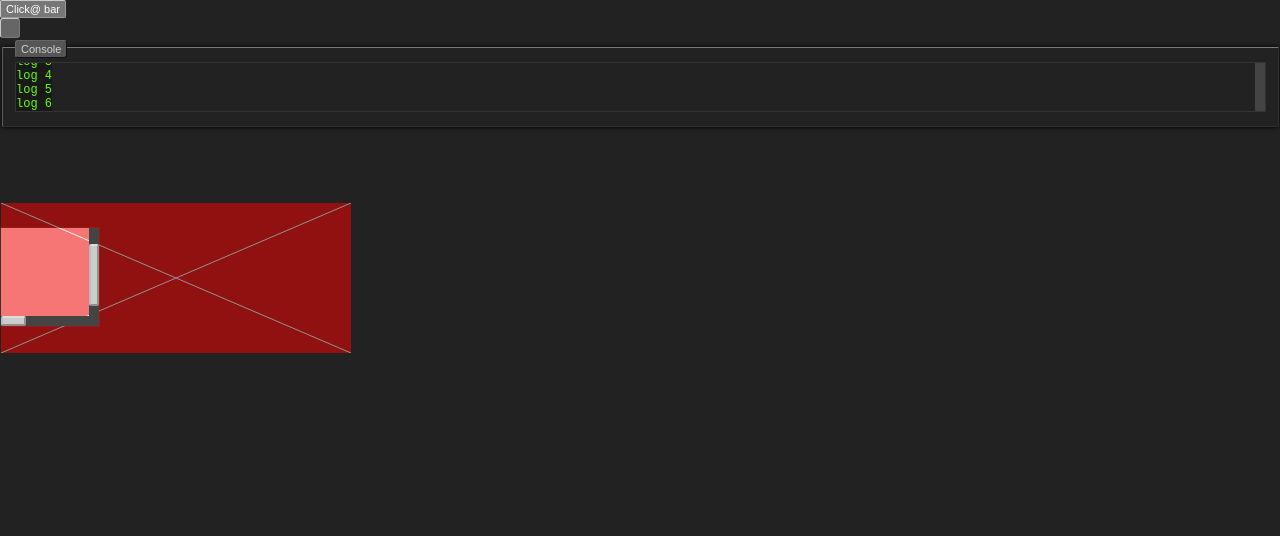
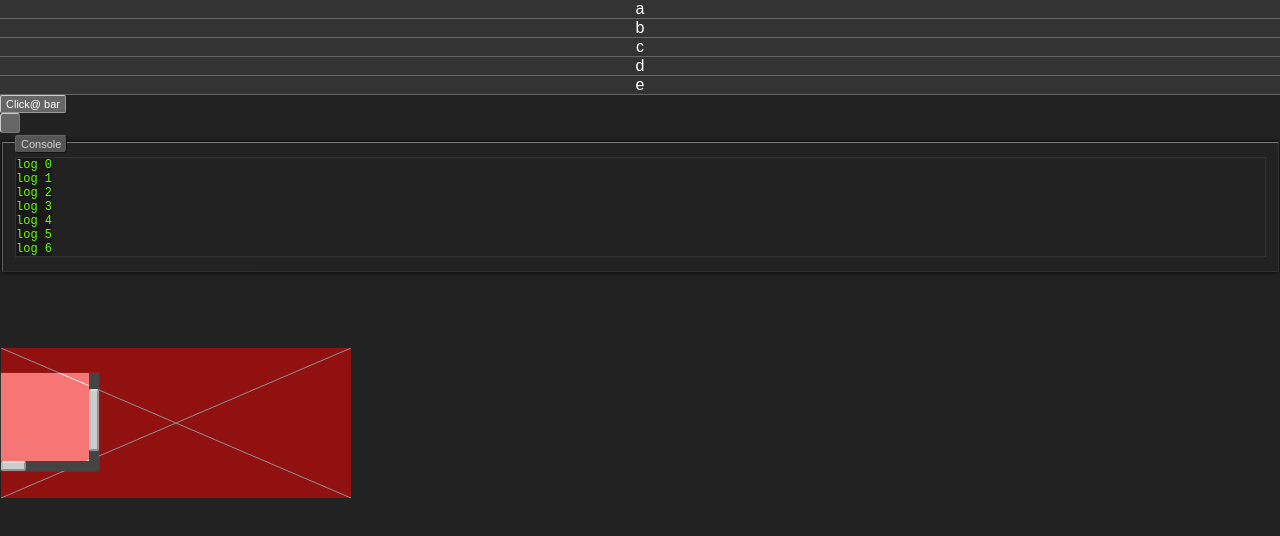
Before and after one commit to dragonworx/feather, a SvelteKit app: page / in a window 1280 px wide. Shown: the top 536 px of the page. Built offline with nearby package versions, Linux system fonts and the light colour scheme.

Commit message:
wip list

```diff
--- a/package.json
+++ b/package.json
@@ -15,8 +15,8 @@
 		"check:watch": "svelte-kit sync && svelte-check --tsconfig ./tsconfig.json --watch",
 		"lint": "prettier --plugin-search-dir . --check . && eslint .",
 		"format": "prettier --plugin-search-dir . --write .",
-		"sass": "node-sass src/sass -o src/css",
-		"sass:dev": "yarn sass && node-sass src/sass -o src/css --watch src/sass/theme.scss:dist/css/theme.css",
+		"sass:prod": "node-sass src/sass -o src/css",
+		"sass": "yarn sass:prod && node-sass src/sass -o src/css --watch src/sass/theme.scss:dist/css/theme.css",
 		"test": "jest",
 		"test:watch": "jest --watch"
 	},
--- a/src/css/components/list.css
+++ b/src/css/components/list.css
@@ -1 +1,3 @@
-/* List */
+:root {
+  --scroll-bar-size: 10px;
+  --scroll-view-transition: 150ms ease-out; }
--- a/src/css/theme.css
+++ b/src/css/theme.css
@@ -1,5 +1,9 @@
 /* Button */
 /* Checkbox */
+:root {
+  --scroll-bar-size: 10px;
+  --scroll-view-transition: 150ms ease-out; }
+
 :root {
   --scroll-bar-size: 10px;
   --scroll-view-transition: 150ms ease-out; }
@@ -160,3 +164,19 @@
     transition: top var(--scroll-view-transition), left var(--scroll-view-transition), width var(--scroll-view-transition), height var(--scroll-view-transition); }
   .scrollview content.no-transition {
     transition: none; }
+
+.list {
+  list-style: none;
+  padding: 0;
+  margin: 0;
+  width: 100%;
+  background: #333;
+  user-select: none; }
+  .list li {
+    width: 100%;
+    border-bottom: 1px solid #666; }
+  .list .drag-target {
+    background: blue;
+    position: fixed;
+    top: 0;
+    left: 0; }
--- /dev/null
+++ b/src/lib/components/list.svelte
@@ -0,0 +1,36 @@
+<script lang="ts">
+    import SimpleListItem from './simpleListItem.svelte';
+    import {drag, type DraggableEvent} from '$lib/actions/drag';
+
+    export let component = SimpleListItem;
+    export let list: any[];
+
+    let dragTarget: HTMLElement;
+    let dragOriginX = 0;
+    let dragOriginY = 0;
+
+    function onDragStart(e: CustomEvent<DraggableEvent>) {
+        const {sourceEvent} = e.detail;
+        const {target, clientX, clientY} = sourceEvent;
+        dragTarget = target as HTMLElement;
+        // determine offset from mouse to target
+        const bounds = dragTarget.getBoundingClientRect();
+        dragOriginX = clientX - bounds.left;
+        dragOriginY = clientY - bounds.top;
+        console.log('drag start', dragTarget.textContent, dragOriginX, dragOriginY);
+        dragTarget.classList.add('drag-target');
+    }
+
+    function onDragMove(e: CustomEvent<DraggableEvent>) {
+        if (dragTarget) {
+            const {clientY} = e.detail.sourceEvent;
+            dragTarget.style.transform = `translate(0px, ${clientY - dragOriginY}px)`;
+        }
+    }
+</script>
+
+<ul class="list" use:drag on:drag-start={onDragStart} on:drag-move={onDragMove}>
+    {#each list as item}
+    <svelte:component this={component} item={item} />
+    {/each}
+</ul>
--- /dev/null
+++ b/src/lib/components/simpleListItem.svelte
@@ -0,0 +1,14 @@
+<script lang="ts">
+    export let item: string;
+</script>
+
+<li>{item}</li>
+
+<style>
+    li {
+        display: flex;
+        align-items: center;
+        justify-content: center;
+        font-family: sans-serif;
+    }
+</style>
--- a/src/routes/+page.svelte
+++ b/src/routes/+page.svelte
@@ -6,6 +6,7 @@
 	import Checkbox from '../lib/components/checkbox.svelte';
 	import Accordion from '../lib/components/accordion.svelte';
 	import ScrollView from '../lib/components/scrollview.svelte';
+	import List from '../lib/components/list.svelte';
 	import Debug from '../lib/components/debug.svelte';
 	import Console, { type LogFunction } from '../lib/components/console.svelte';
 
@@ -35,6 +36,8 @@
 
 <!-- svelte-ignore a11y-no-static-element-interactions -->
 <App>
+	<List list={['a', 'b', 'c', 'd', 'e']} />
+
 	<Button
 		on:click={() => {
 			store.foo = 12;
@@ -46,7 +49,7 @@
 	<Checkbox isChecked={false} />
 
 	<Accordion title="Console">
-		<ScrollView height={50} {offsetY} autoScrollTo={'bottom'}>
+		<ScrollView height={100} {offsetY} autoScrollTo={'bottom'}>
 			<Console bind:log />
 		</ScrollView>
 	</Accordion>
@@ -65,6 +68,8 @@
 			<Debug width={w} height={h} />
 		</ScrollView>
 	</div>
+
+
 </App>
 
 <style>
--- /dev/null
+++ b/src/sass/components/list.scss
@@ -0,0 +1,22 @@
+@import "../shared/vars.scss";
+
+@mixin list {
+    list-style: none;
+    padding: 0;
+    margin: 0;
+    width: 100%;
+    background: #333;
+    user-select: none;
+
+    li {
+        width: 100%;
+        border-bottom: 1px solid #666;
+    }
+
+    .drag-target {
+        background: blue;
+        position: fixed;
+        top: 0;
+        left: 0;
+    }
+}
--- a/src/sass/theme.scss
+++ b/src/sass/theme.scss
@@ -5,6 +5,7 @@
 @import 'components/accordion';
 @import 'components/scrollbar';
 @import 'components/scrollview';
+@import 'components/list';
 
 * {
 	box-sizing: border-box;
@@ -37,3 +38,7 @@
 .scrollview {
 	@include scrollview;
 }
+
+.list {
+	@include list;
+}
```
